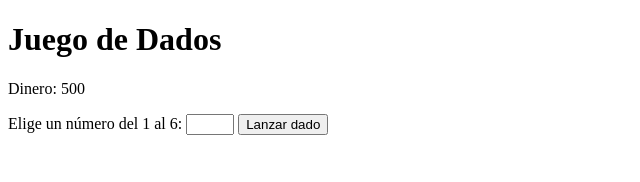
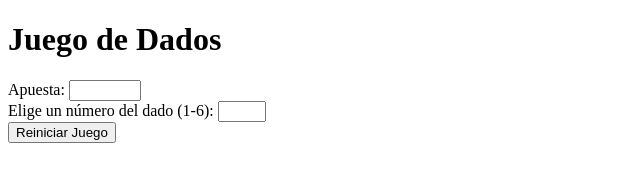
Before and after one commit to lacamibarrera/Individual2m4, a website: page juegodedados.html in a window 1280 px wide. Shown: the whole page, without its empty margins (0-640 px from the left). Drawn offline with Linux system fonts and the light colour scheme.

Commit message:
cambios en html o no se que hago

```diff
--- a/juegodedados.html
+++ b/juegodedados.html
@@ -9,12 +9,13 @@
 </head>
     <body>
         <h1>Juego de Dados</h1>
-            <p>Dinero: <span id="dinero">500</span></p>
-                <label for="numero">Elige un número del 1 al 6:</label>
-                    <input type="number" id="numero" min="1" max="6">
-                        <button id="lanzar">Lanzar dado</button>
-
-        <!-- Aquí puedes agregar elementos HTML para mostrar información del juego -->
+        <label for="apuesta">Apuesta:</label>
+        <input type="number" id="apuesta" name="apuesta" min="0" max="1000">
+        <br>
+        <label for="numeroElegido">Elige un número del dado (1-6):</label>
+        <input type="number" id="numeroElegido" name="numeroElegido" min="1" max="6">
+        <br>
+        <button onclick="reiniciarJuego()">Reiniciar Juego</button>
         <script src="./assets/Juegodedados.js"></script>
     </body>
     </html>
```
